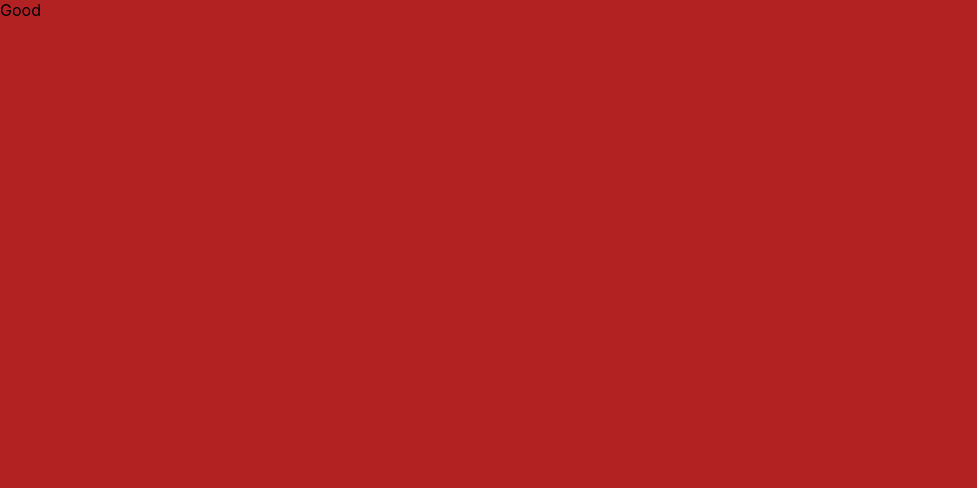
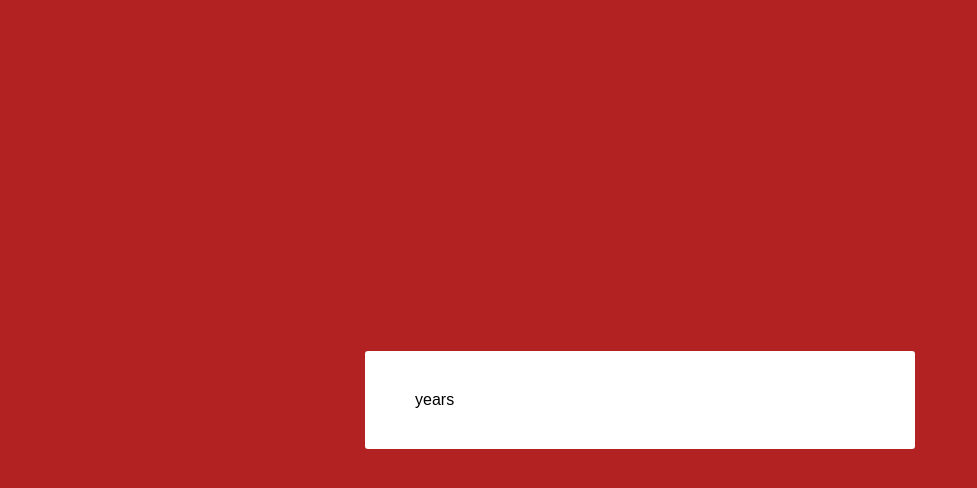
Before and after one commit to oghenenyerhovwo/Random-Quote-Machine, a React (Create React App) app: page / in a window 1280 px wide. Shown: the top 488 px of the page, without its empty margins (0-977 px from the left). Built offline with nearby package versions, Linux system fonts and the light colour scheme; the HTML template or start-up script is replaced by a standard one.

Commit message:
Set up Quote Box

```diff
--- a/src/App.js
+++ b/src/App.js
@@ -3,22 +3,37 @@ import colors from "./data/color";
 
 
 function App() {
-  const [color, setColor] = useState("white")
+  const [color, setColor] = useState("#333")
   useEffect(() => {
-    const n = Math. floor(Math. random() * 15)
+    const n = Math.floor(Math. random() * 15)
     setColor(colors[n])
   }, [])
 
   return (
     <div
       style ={{
-        display: "inline-block",
+        fontFamily: '"Raleway", sans-serif',
+        fontWeight: 400,
+        display: "flex",
+        justifyContent: "center",
+        alignItems: "center",
         height: "100vh",
-        width: "100%",
         background: color,
       }}
     >
-      Good
+      <div
+        style ={{
+          borderRadius: "3px",
+          position: "relative",
+          width: "450px",
+          padding: "40px 50px",
+          display: "table",
+          backgroundColor:" #fff",
+          zIndex: 2,
+        }}
+      >
+        years
+      </div>
     </div>
   );
 }
```
